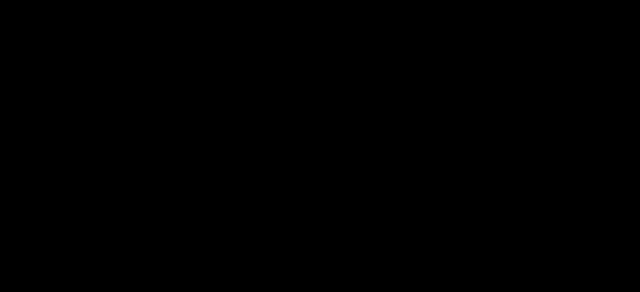
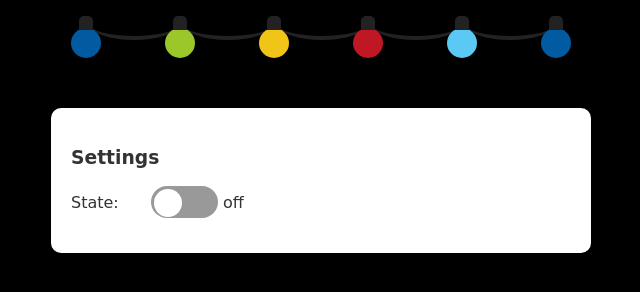
Before and after one commit to kaixin2017/ChristmasGreetings, a plain HTML site: page index.html in a window 1280 px wide. Shown: the whole page, without its empty margins (319-959 px from the left). Drawn offline with Linux system fonts and the light colour scheme.

Commit message:
add switch on and off but not working

```diff
--- /dev/null
+++ b/Christmas-light.js
@@ -0,0 +1,12 @@
+const checkBoxCotainer = document.querySelector('.checkbox-container');
+const lightSwitch = document.querySelector('.light-switch');
+const lightBulbContainer = document.querySelector('.light-bulbs');
+
+checkBoxContainer.addEventListener('click', e => {
+    e.target.classList.toggle('active')
+    lightSwitch.click();
+});
+
+lightSwitch.addEventListener('change', ()=>{
+    lightBulbContainer.classList.toggle('on');
+});
--- a/index.html
+++ b/index.html
@@ -16,5 +16,17 @@
             <div class="light-bulb theme-color-five"></div>
             <div class="light-bulb theme-color-one"></div>
         </section>
+        <section class="light-bulb-settings">
+           <h3>Settings</h3>
+           <div class="group">
+               <label>State:</label>
+               <div class="checkbox-container">
+                   <input type="checkbox" class="light-switch" />
+               </div>
+               <span class="light-switch-state">off</span><br>
+           </div>
+          </section>
+
+          <script src="./Christmas-light.js"></script>
     </body>
 </html>
--- a/style.css
+++ b/style.css
@@ -23,6 +23,12 @@ body {
     margin: auto;
 }
 
+.light-bulb {
+    border-radius: 50%;
+    height: 30px;
+    width: 30px;
+}
+
 .light-bulb.theme-color-one {
     background-color: var(--theme-color-one);
 }
@@ -42,3 +48,236 @@ body {
 .light-bulb.theme-color-five {
     background-color: var(--theme-color-five);
 }
+
+.light-bulb {
+    /* prior styles*/
+    position: relative;
+}
+
+.light-bulb::before {
+    content: '';
+    position: absolute;
+    border: 2px solid #222;
+    width: 10px;
+    height: 10px;
+    background: #222;
+    border-top-left-radius: 5px;
+    border-top-right-radius: 5px;
+    left: 25%;
+    top: -12px;
+}
+
+.light-bulb::after{
+    content:'';
+    top: -20px;
+    left: 60%;
+    position: absolute;
+    width: 90px;
+    height: 28px;
+    border-bottom: 4px solid #222;
+    border-radius: 50%;
+    z-index: -1;
+}
+
+.light-bulb:last-of-type::after{
+    border: none;
+}
+
+@keyframes light-up-theme-color-one{
+    0% {
+        box-shadow: 0 1px 10px 5px var(--theme-color-one);
+    }
+    25% {
+        box-shadow: 0 1px 15px 5px var(--theme-color-one);
+    }
+    50% {
+        box-shadow: 0 1px 20px 5px var(--theme-color-one);
+    }
+    75% {
+        box-shadow: 0 1px 25px 5px var(--theme-color-one);
+    }
+    100% {
+        box-shadow: none;
+    }
+}
+
+@keyframes light-up-theme-color-two{
+    0% {
+        box-shadow: 0 1px 10px 5px var(--theme-color-two);
+    }
+    25% {
+        box-shadow: 0 1px 15px 5px var(--theme-color-two);
+    }
+    50% {
+        box-shadow: 0 1px 20px 5px var(--theme-color-two);
+    }
+    75% {
+        box-shadow: 0 1px 25px 5px var(--theme-color-two);
+    }
+    100% {
+        box-shadow: none;
+    }
+}
+
+@keyframes light-up-theme-color-three{
+    0% {
+        box-shadow: 0 1px 10px 5px var(--theme-color-three);
+    }
+    25% {
+        box-shadow: 0 1px 15px 5px var(--theme-color-three);
+    }
+    50% {
+        box-shadow: 0 1px 20px 5px var(--theme-color-three);
+    }
+    75% {
+        box-shadow: 0 1px 25px 5px var(--theme-color-three);
+    }
+    100% {
+        box-shadow: none;
+    }
+}
+
+@keyframes light-up-theme-color-four{
+    0% {
+        box-shadow: 0 1px 10px 5px var(--theme-color-four);
+    }
+    25% {
+        box-shadow: 0 1px 15px 5px var(--theme-color-four);
+    }
+    50% {
+        box-shadow: 0 1px 20px 5px var(--theme-color-four);
+    }
+    75% {
+        box-shadow: 0 1px 25px 5px var(--theme-color-four);
+    }
+    100% {
+        box-shadow: none;
+    }
+}
+
+@keyframes light-up-theme-color-five{
+    0% {
+        box-shadow: 0 1px 10px 5px var(--theme-color-five);
+    }
+    25% {
+        box-shadow: 0 1px 15px 5px var(--theme-color-five);
+    }
+    50% {
+        box-shadow: 0 1px 20px 5px var(--theme-color-five);
+    }
+    75% {
+        box-shadow: 0 1px 25px 5px var(--theme-color-five);
+    }
+    100% {
+        box-shadow: none;
+    }
+}
+
+.light-bulbs.on .light-bulb {
+    animation-duration: 1.1s;
+    animation-iteration-count: infinite;
+}
+
+.light-bulbs.on .light-bulb.theme-color-one {
+    animation-name: light-up-theme-color-one;
+}
+
+.light-bulbs.on .light-bulb.theme-color-two {
+    animation-name: light-up-theme-color-two;
+}
+
+.light-bulbs.on .light-bulb.theme-color-three {
+    animation-name: light-up-theme-color-three;
+}
+
+.light-bulbs.on .light-bulb.theme-color-four {
+    animation-name: light-up-theme-color-four;
+}
+
+.light-bulbs.on .light-bulb.theme-color-five {
+    animation-name: light-up-theme-color-five;
+}
+
+
+
+
+/*.light-bulb {
+    animation-duration: 1.1s;
+    animation-iteration-count: infinite;
+}
+
+.light-bulb.theme-color-one {
+    animation-name: light-up-theme-color-one;
+}
+
+.light-bulb.theme-color-two {
+    animation-name: light-up-theme-color-two;
+}
+
+.light-bulb.theme-color-three {
+    animation-name: light-up-theme-color-three;
+}
+
+.light-bulb.theme-color-four {
+    animation-name: light-up-theme-color-four;
+}
+
+.light-bulb.theme-color-five {
+    animation-name: light-up-theme-color-five;
+} */
+
+.light-bulb-settings {
+    background: var(--white);
+    color: #333;
+    width: 500px;
+    margin: 30px auto 0;
+    padding: 20px;
+    border-radius: 10px;
+}
+
+.light-bulb-settings .group {
+    align-items: center;
+    display: flex;
+    margin: 15px 0;
+}
+
+.light-bulb-settings .group label{
+    flex-basis: 80px;
+}
+
+.checkbox-container {
+    cursor: pointer;
+    width: 43px;
+    height: 20px;
+    background: var(--grey);
+    border-radius: 100px;
+    margin-right: 5px;
+    position: relative;
+    padding: 6px 12px;
+    transition-duration: 0.4s;
+}
+
+.checkbox-container.active {
+    background: var(--black);
+}
+
+.checkbox-container.active::after {
+    left: 50%;
+}
+
+.checkbox-container::after {
+    content: '';
+    position: absolute;
+    width: 28px;
+    height: 28px;
+    background: var(--white);
+    border-radius: 100%;
+    left: 5%;
+    top: 9%;
+    transition-duration: 0.4s;
+}
+
+.light-switch {
+    opacity: 0;
+    visibility: hidden;
+}
```
